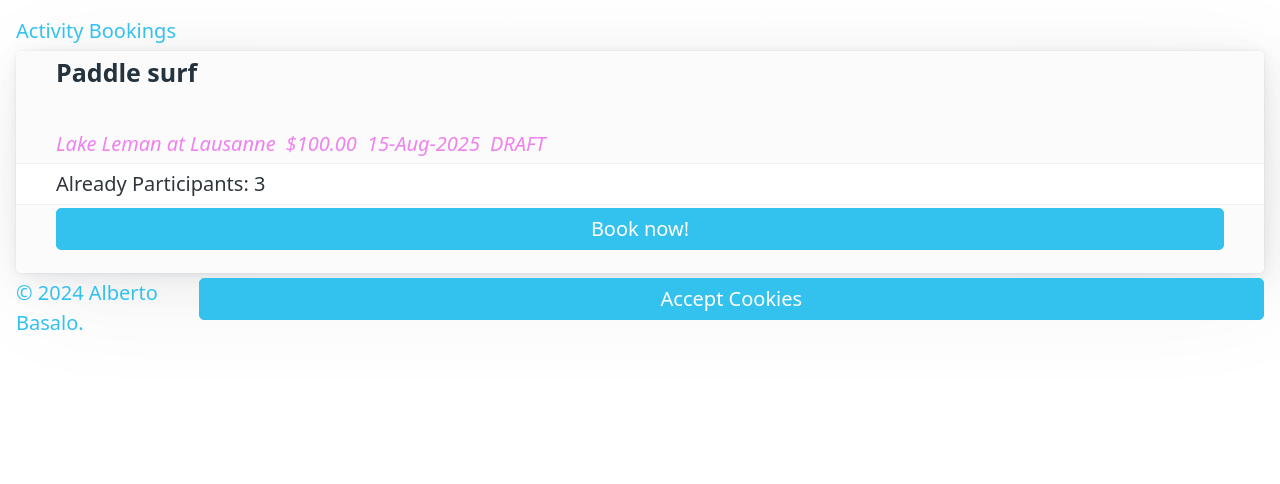
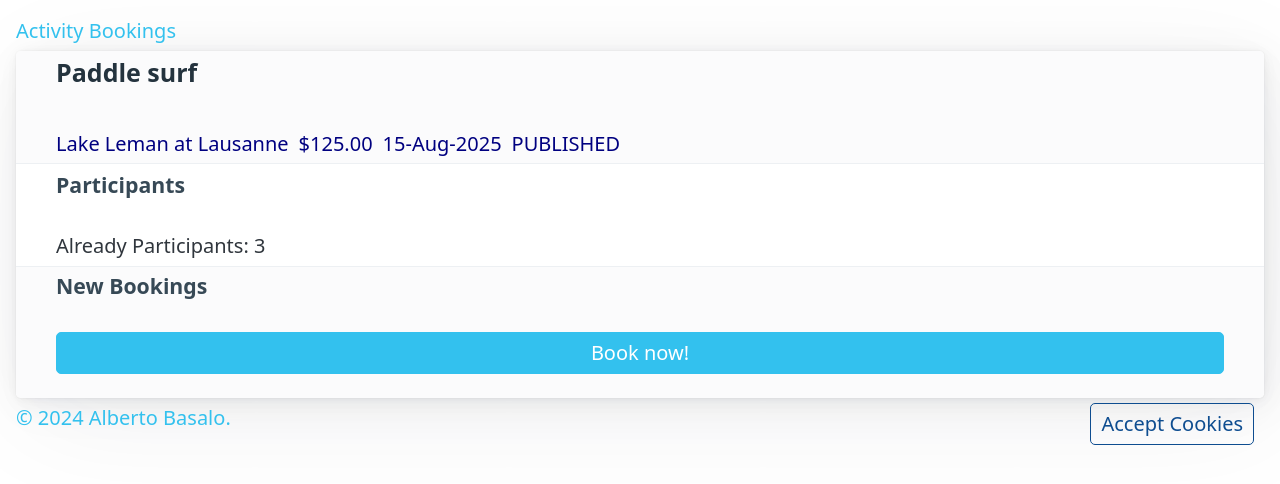
Before and after one commit to Angular-Moderno/ActivityBookings, an Angular app: page / in a window 1280 px wide. Shown: the top 484 px of the page. Built offline with nearby package versions, Linux system fonts and the light colour scheme.

Commit message:
feat: pre module 3

```diff
--- a/src/app/bookings/bookings.component.ts
+++ b/src/app/bookings/bookings.component.ts
@@ -6,6 +6,30 @@ import { Activity } from '../domain/activity.type';
   selector: 'lab-bookings',
   standalone: true,
   imports: [CurrencyPipe, DatePipe, UpperCasePipe],
+  styles: `
+    .draft {
+      color: aqua;
+      font-style: italic;
+    }
+    .published {
+      color: navy;
+    }
+    .confirmed {
+      color: green;
+    }
+    .sold-out {
+      color: teal;
+      font-style: italic;
+    }
+    .done {
+      color: olive;
+      font-style: italic;
+    }
+    .cancelled {
+      color: maroon;
+      font-style: italic;
+    }`,
+  changeDetection: ChangeDetectionStrategy.OnPush,
   template: `
     <article>
       <header>
@@ -18,51 +42,29 @@ import { Activity } from '../domain/activity.type';
         </div>
       </header>
       <main>
-        <div>Already Participants: {{ currentParticipants }}</div>
+        <h4>Participants</h4>
+        <div>Already Participants: {{ alreadyParticipants }}</div>
       </main>
       <footer>
+        <h4>New Bookings</h4>
         <button>Book now!</button>
       </footer>
     </article>
   `,
-  styles: `
-   .draft {
-      color: violet;
-      font-style: italic;
-    }
-    .published {
-      color: limegreen;
-    }
-    .confirmed {
-      color: green;
-    }
-    .sold-out {
-      color: green;
-      font-style: italic;
-    }
-    .done {
-      color: orange;
-      font-style: italic;
-    }
-    .cancelled {
-      color: red;
-      font-style: italic;
-    }`,
-  changeDetection: ChangeDetectionStrategy.OnPush,
 })
 export class BookingsComponent {
-  activity: Activity = {
+  readonly activity: Activity = {
     name: 'Paddle surf',
     location: 'Lake Leman at Lausanne',
-    price: 100,
+    price: 125,
     date: new Date(2025, 7, 15),
-    minParticipants: 4,
-    maxParticipants: 10,
-    status: 'draft',
+    minParticipants: 5,
+    maxParticipants: 9,
+    status: 'published',
     id: 1,
     slug: 'paddle-surf',
     duration: 2,
     userId: 1,
   };
-  currentParticipants = 3;
+  readonly alreadyParticipants = 3;
 }
--- a/src/app/core/footer.component.ts
+++ b/src/app/core/footer.component.ts
@@ -7,8 +7,12 @@ import { ChangeDetectionStrategy, Component } from '@angular/core';
   template: `
     <footer>
       <nav>
-        <a [href]="author.homepage" target="_blank"> © {{ year }} {{ author.name }} </a>
-        <button (click)="onCookiesAccepted()">Accept Cookies</button>
+        <span>
+          <a [href]="author.homepage" target="_blank"> © {{ year }} {{ author.name }} </a>
+        </span>
+        <span>
+          <button (click)="onCookiesAccepted()" class="secondary outline">Accept Cookies</button>
+        </span>
       </nav>
     </footer>
   `,
@@ -16,12 +20,12 @@ import { ChangeDetectionStrategy, Component } from '@angular/core';
   changeDetection: ChangeDetectionStrategy.OnPush,
 })
 export class FooterComponent {
-  author = {
+  readonly author = {
     name: 'Alberto Basalo.',
     homepage: 'https://albertobasalo.dev',
   };
 
-  year = new Date().getFullYear();
+  readonly year = new Date().getFullYear();
 
   onCookiesAccepted() {
     console.log('Cookies accepted');
```
